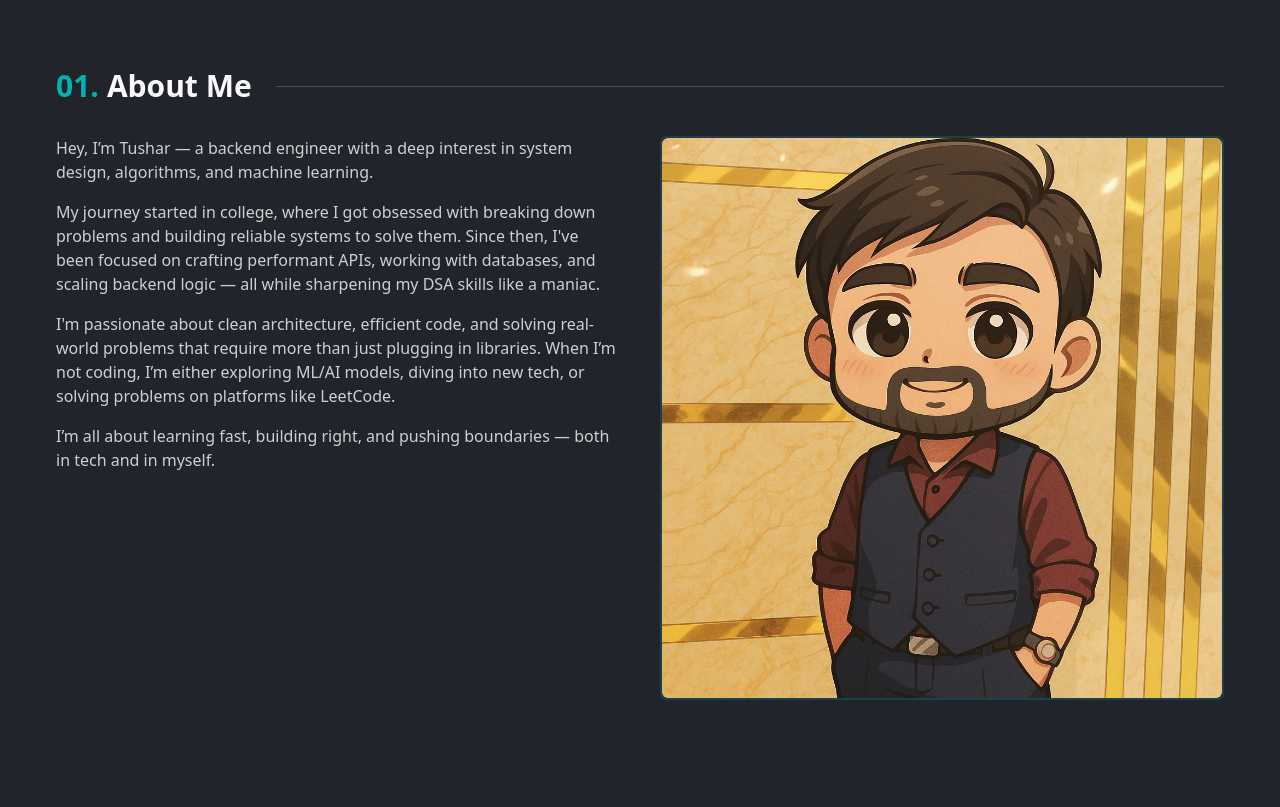
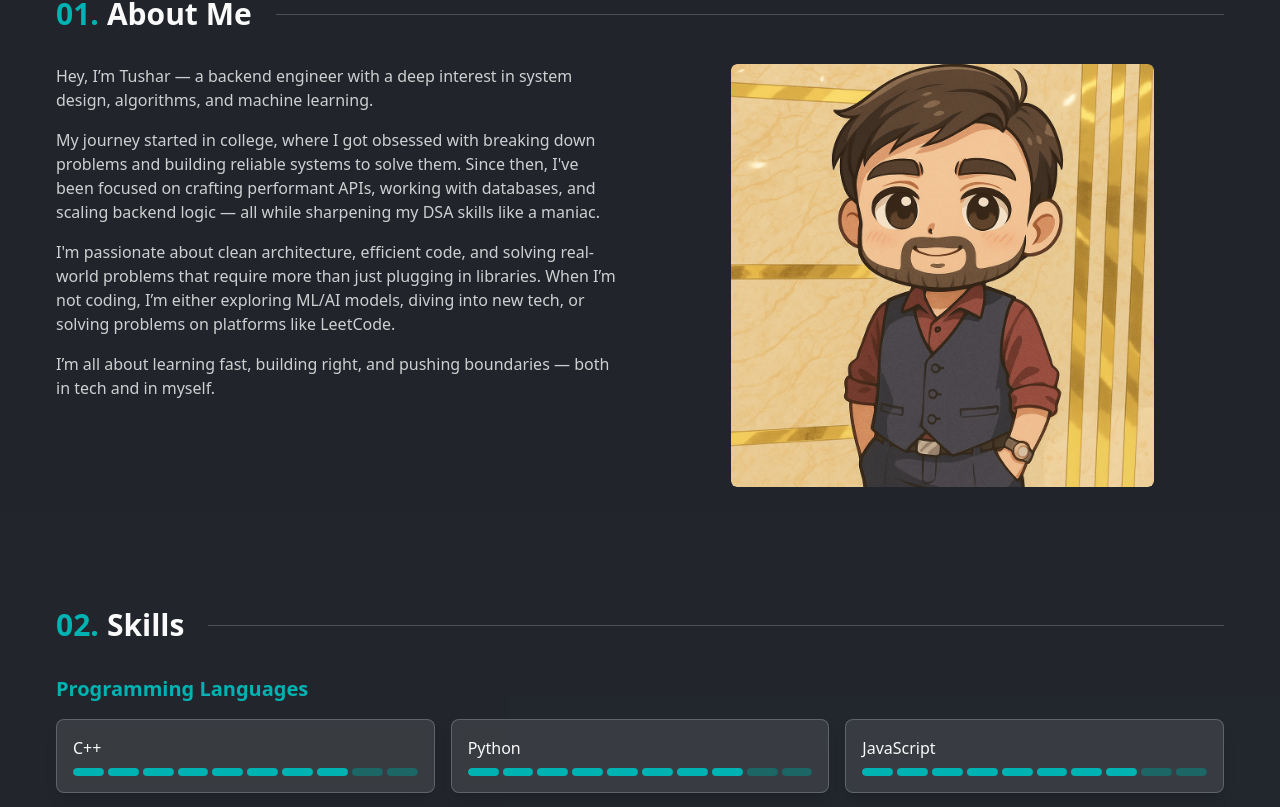
Before and after one commit to Dev-Kakashi-San/Portfolio, a React (Vite) app: page / in a window 1280 px wide. Shown: the part 828-1635 px from the top of the page. Built offline with nearby package versions, Linux system fonts and the light colour scheme.

Commit message:
style:updated about & skills section

```diff
--- a/src/components/About.tsx
+++ b/src/components/About.tsx
@@ -1,47 +1,50 @@
-
-import React from 'react';
+import React from "react";
 
 const About = () => {
   return (
-    <section id="about" className="section-spacing px-6">
+    <section id="about" className="sm:p-6">
       <div className="container mx-auto">
         <h2 className="text-3xl font-bold mb-8 flex items-center gap-2">
           <span className="text-accent">01.</span> About Me
           <div className="h-px bg-foreground/20 flex-grow ml-4"></div>
         </h2>
 
-        <div className="grid md:grid-cols-2 gap-10 items-start">
-        <div className="space-y-4">
-              <p className="text-foreground/80">
-                Hey, I’m Tushar — a backend engineer with a deep interest in system design, algorithms, and machine learning.
-              </p>
-              <p className="text-foreground/80">
-                My journey started in college, where I got obsessed with breaking down problems and building reliable systems to solve them.
-                Since then, I've been focused on crafting performant APIs, working with databases, and scaling backend logic — all while sharpening my DSA skills like a maniac.
-              </p>
-              <p className="text-foreground/80">
-                I'm passionate about clean architecture, efficient code, and solving real-world problems that require more than just plugging in libraries.
-                When I’m not coding, I’m either exploring ML/AI models, diving into new tech, or solving problems on platforms like LeetCode.
-              </p>
-              <p className="text-foreground/80">
-                I’m all about learning fast, building right, and pushing boundaries — both in tech and in myself.
-              </p>
-            </div>
+        <div className="flex flex-col-reverse md:flex-row gap-8 md:gap-4 xl:gap-10">
+          <div className="w-full md:w-3/5 lg:w-1/2 space-y-4">
+            <p className="text-foreground/80 text-justify sm:text-start">
+              Hey, I’m Tushar — a backend engineer with a deep interest in
+              system design, algorithms, and machine learning.
+            </p>
+            <p className="text-foreground/80 text-justify sm:text-start">
+              My journey started in college, where I got obsessed with breaking
+              down problems and building reliable systems to solve them. Since
+              then, I've been focused on crafting performant APIs, working with
+              databases, and scaling backend logic — all while sharpening my DSA
+              skills like a maniac.
+            </p>
+            <p className="text-foreground/80 text-justify sm:text-start">
+              I'm passionate about clean architecture, efficient code, and
+              solving real-world problems that require more than just plugging
+              in libraries. When I’m not coding, I’m either exploring ML/AI
+              models, diving into new tech, or solving problems on platforms
+              like LeetCode.
+            </p>
+            <p className="text-foreground/80 text-justify sm:text-start">
+              I’m all about learning fast, building right, and pushing
+              boundaries — both in tech and in myself.
+            </p>
+          </div>
 
-
-
-          <div className="relative group">
-            <div className="relative z-10 overflow-hidden rounded-md border-2 border-accent/20">
-              <div className="relative aspect-square bg-muted overflow-hidden rounded-md">
-                <div className="absolute inset-0 bg-gradient-to-tr from-background to-transparent opacity-60 mix-blend-overlay"></div>
+          <div className="w-full md:w-2/5 lg:w-1/2 relative group flex justify-center xl:items-center">
+            <div className="relative z-10 overflow-hidden rounded-md w-3/4 md:w-full lg:w-3/4">
+              <div className="flex justify-center overflow-hidden rounded-md">
                 <img
                   src="/Chibi Tushar.png"
                   alt="Tushar Sharma"
-                  className="w-full h-full object-cover"
+                  className="w-full h-auto object-contain"
                 />
               </div>
             </div>
-            <div className="absolute -inset-0.5 rounded-md bg-gradient-to-tr from-accent to-primary/5 opacity-30 blur group-hover:opacity-60 transition duration-300 -z-10"></div>
           </div>
         </div>
       </div>
--- a/src/components/Skills.tsx
+++ b/src/components/Skills.tsx
@@ -1,5 +1,5 @@
-import React, { useState } from 'react';
-import { cn } from '@/lib/utils';
+import React, { useState } from "react";
+import { cn } from "@/lib/utils";
 
 interface SkillItemProps {
   name: string;
@@ -45,13 +45,16 @@ const SkillItem: React.FC<SkillItemProps> = ({ name, level, index }) => {
             className={cn(
               "flex-1 h-full mx-0.5 first:ml-0 last:mr-0 rounded-full transition-all duration-300",
               isHovered
-                ? (i < animatedFill ? "bg-accent scale-y-110" : "bg-transparent")
-                : (i < filledSegments ? "bg-accent" : "bg-transparent"),
-              // Add a border between segments for better visibility
+                ? i < animatedFill
+                  ? "bg-accent scale-y-110"
+                  : "bg-[#1c6666]"
+                : i < filledSegments
+                ? "bg-accent"
+                : "bg-[#1c6666]",
               "border-r border-background/10"
             )}
             style={{
-              transitionDelay: isHovered ? `${i * 80}ms` : '0ms'
+              transitionDelay: isHovered ? `${i * 80}ms` : "0ms",
             }}
           />
         ))}
@@ -65,20 +68,20 @@ const Skills = () => {
     { name: "C++", level: 85 },
     { name: "Python", level: 85 },
     { name: "JavaScript", level: 80 },
-    { name: "Golang", level: 70 }
+    { name: "Golang", level: 70 },
   ];
 
   const csFundamentals = [
     { name: "Data Structures & Algorithms", level: 90 },
     { name: "OOPs", level: 80 },
     { name: "DBMS", level: 75 },
-    { name: "Operating Systems", level: 80 }
+    { name: "Operating Systems", level: 80 },
   ];
 
   const backendSkills = [
     { name: "Node.js", level: 80 },
     { name: "Django", level: 75 },
-    { name: "Flask", level: 70 }
+    { name: "Flask", level: 70 },
   ];
 
   const databases = [
@@ -86,24 +89,24 @@ const Skills = () => {
     { name: "MySQL", level: 80 },
     { name: "PostgresSQL", level: 80 },
     { name: "MySQlite", level: 80 },
-    { name: "Elasticsearch", level: 70 }
+    { name: "Elasticsearch", level: 70 },
   ];
 
   const tools = [
     { name: "Git & GitHub", level: 90 },
     { name: "Postman", level: 85 },
     { name: "MongoDB Atlas", level: 85 },
-    { name: "Termius", level: 70 }
+    { name: "Termius", level: 70 },
   ];
 
   const integrations = [
     { name: "Twilio", level: 80 },
-    { name: "Zapier", level: 70 }
+    { name: "Zapier", level: 70 },
   ];
 
   const ml = [
     { name: "Generative AI (OpenAI APIs)", level: 85 },
-    { name: "Machine Learning", level: 80 }
+    { name: "Machine Learning", level: 80 },
   ];
 
   return (
@@ -122,10 +125,12 @@ const Skills = () => {
             { title: "Databases", data: databases },
             { title: "AI Solutions & Integrations", data: ml },
             { title: "Tools", data: tools },
-            { title: "Integrations", data: integrations }
+            { title: "Integrations", data: integrations },
           ].map((section, sectionIndex) => (
             <div key={section.title}>
-              <h3 className="text-xl font-semibold mb-4 text-accent">{section.title}</h3>
+              <h3 className="text-xl font-semibold mb-4 text-accent">
+                {section.title}
+              </h3>
               <div className="grid grid-cols-1 md:grid-cols-2 lg:grid-cols-3 gap-4">
                 {section.data.map((skill, index) => (
                   <SkillItem
--- a/src/index.css
+++ b/src/index.css
@@ -1,4 +1,3 @@
-
 @tailwind base;
 @tailwind components;
 @tailwind utilities;
```
Also changed, not shown: src/components/Projects.tsx (+93 -45 lines), src/pages/Index.tsx (+11 -12 lines).
